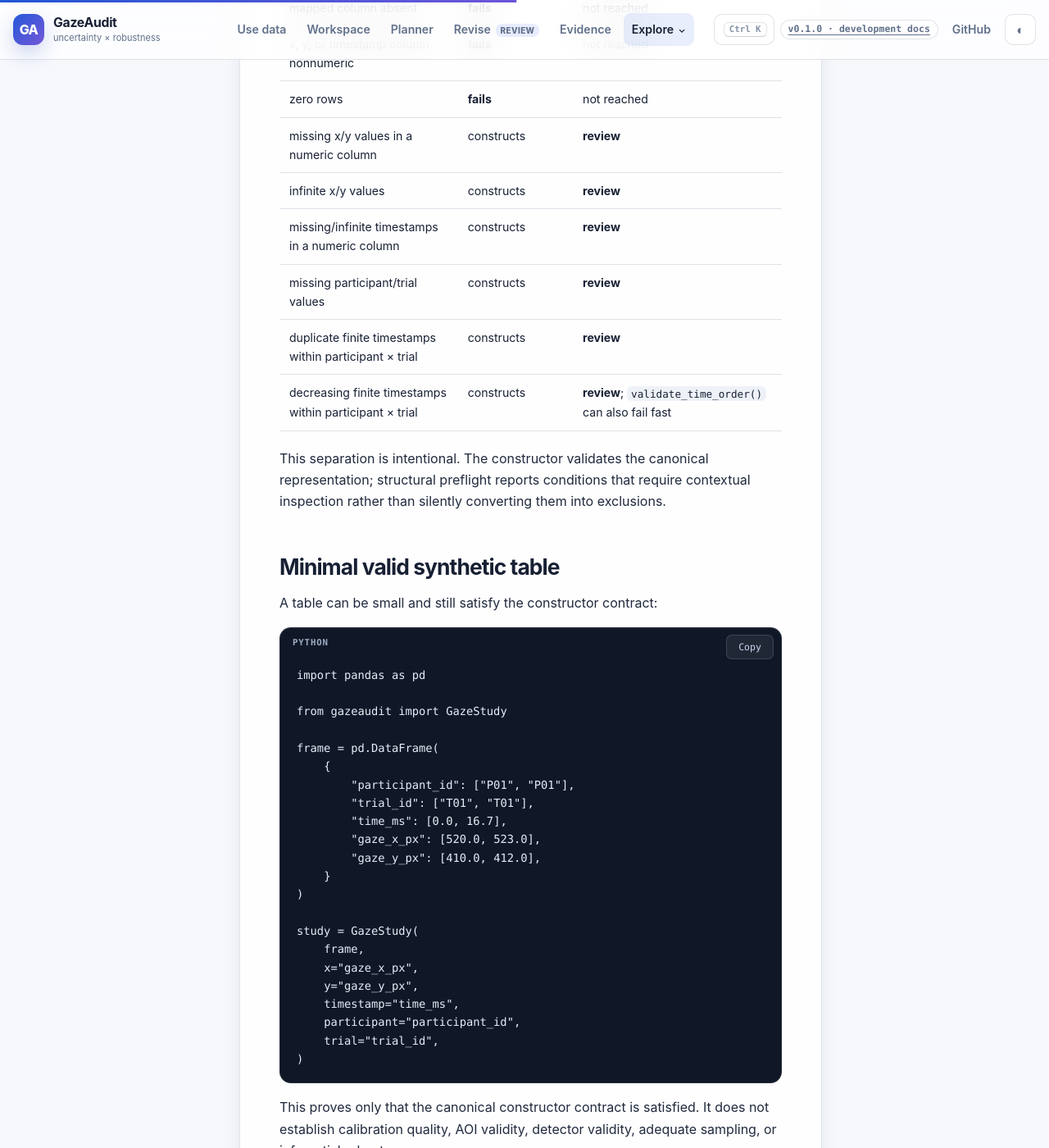
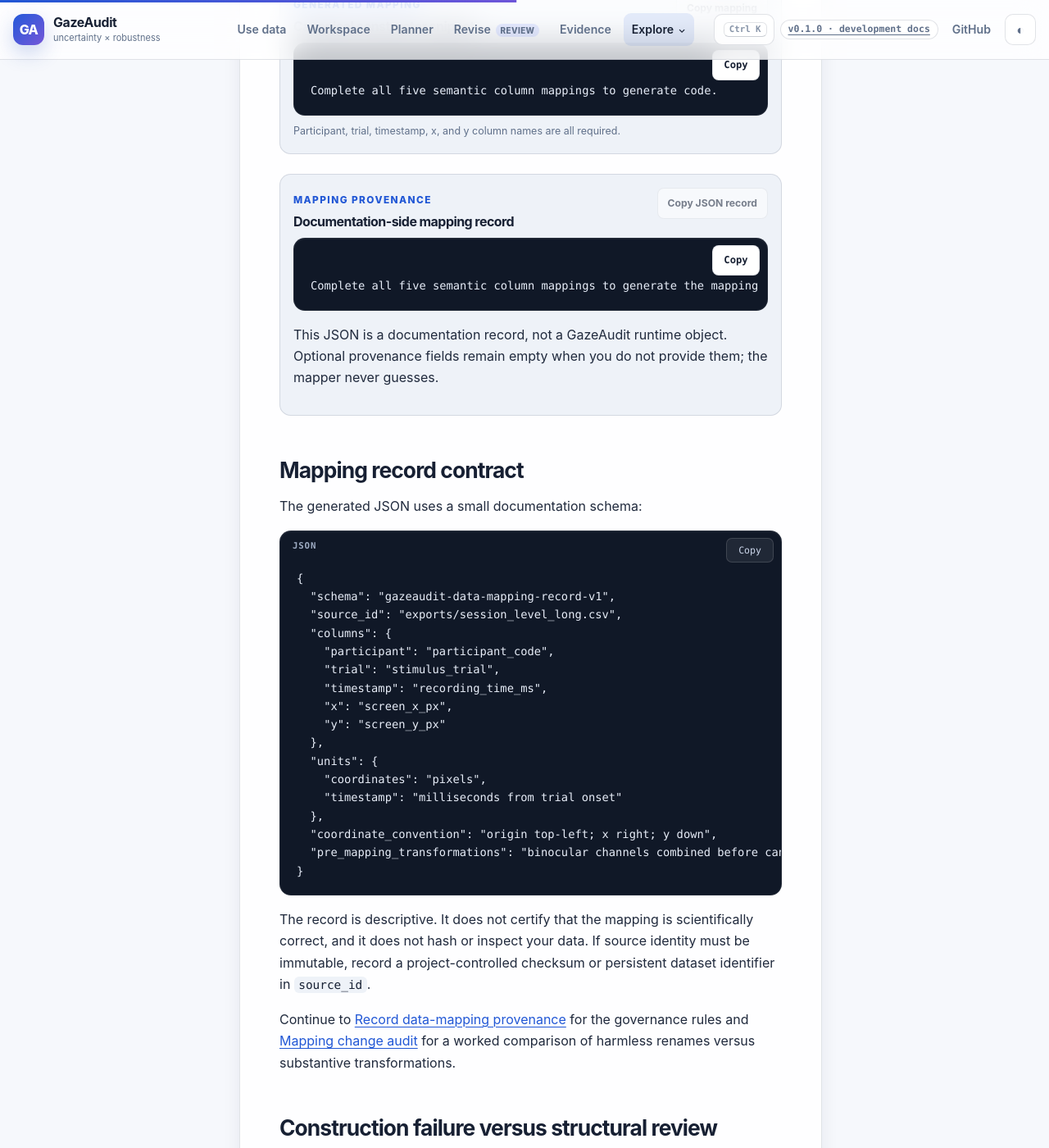
Before and after one commit to stefanosbalaskas/GazeAudit, a Jekyll site: the page built from docs/data-contract.md, in a window 1280 px wide and 1400 px high, scrolled down 3702 px. Shown: the whole window at 82% size. Built offline with Jekyll 4.4.1, drawn with Linux system fonts in a browser that asks for light colours; some of the changed text lies outside the part shown.

Commit message:
docs: extend schema mapper with provenance record

````diff
--- a/docs/data-contract.md
+++ b/docs/data-contract.md
@@ -105,6 +105,36 @@
       <input id="schema-y" type="text" autocomplete="off" placeholder="e.g. gaze_y_px" data-schema-y>
       <small>Numeric vertical coordinate in the same documented spatial convention.</small>
     </label>
+
+    <label for="schema-source-id">
+      <span>Source identifier <em>(optional)</em></span>
+      <input id="schema-source-id" type="text" autocomplete="off" placeholder="e.g. exports/session_level_long.csv" data-schema-source-id>
+      <small>Path, immutable dataset ID, checksum label, or another project-local source reference. The browser does not inspect the source.</small>
+    </label>
+
+    <label for="schema-coordinate-unit">
+      <span>Coordinate unit <em>(optional)</em></span>
+      <input id="schema-coordinate-unit" type="text" autocomplete="off" placeholder="e.g. pixels" data-schema-coordinate-unit>
+      <small>Free-text unit or spatial scale. The mapper never infers or converts it.</small>
+    </label>
+
+    <label for="schema-coordinate-convention">
+      <span>Coordinate convention <em>(optional)</em></span>
+      <input id="schema-coordinate-convention" type="text" autocomplete="off" placeholder="e.g. origin top-left; x right; y down" data-schema-coordinate-convention>
+      <small>Record origin, axis direction, normalization, or stimulus/display reference when relevant.</small>
+    </label>
+
+    <label for="schema-timestamp-unit">
+      <span>Timestamp unit / origin <em>(optional)</em></span>
+      <input id="schema-timestamp-unit" type="text" autocomplete="off" placeholder="e.g. milliseconds from trial onset" data-schema-timestamp-unit>
+      <small>Free-text unit and origin. No conversion is applied.</small>
+    </label>
+
+    <label class="schema-mapper-wide" for="schema-transformations">
+      <span>Pre-mapping transformations <em>(optional)</em></span>
+      <textarea id="schema-transformations" rows="3" placeholder="e.g. combined binocular channels; converted seconds to milliseconds; sorted only after documented export repair" data-schema-transformations></textarea>
+      <small>Describe transformations already applied before this table became the canonical source.</small>
+    </label>
   </div>
 
   <div class="schema-mapper-actions">
@@ -123,6 +153,48 @@
   <pre><code data-schema-code>Complete all five semantic column mappings to generate code.</code></pre>
   <p data-schema-status role="status" aria-live="polite" aria-atomic="true">No mapping generated yet.</p>
 </div>
+
+<div class="schema-mapper-output" aria-labelledby="schema-record-title">
+  <div class="schema-mapper-output-head">
+    <div>
+      <span class="eyebrow">Mapping provenance</span>
+      <h2 id="schema-record-title">Documentation-side mapping record</h2>
+    </div>
+    <button type="button" data-schema-record-copy disabled>Copy JSON record</button>
+  </div>
+  <pre><code data-schema-record>Complete all five semantic column mappings to generate the mapping record.</code></pre>
+  <p class="schema-mapper-record-note">
+    This JSON is a documentation record, not a GazeAudit runtime object. Optional provenance fields remain empty when you do not provide them; the mapper never guesses.
+  </p>
+</div>
+
+## Mapping record contract
+
+The generated JSON uses a small documentation schema:
+
+```json
+{
+  "schema": "gazeaudit-data-mapping-record-v1",
+  "source_id": "exports/session_level_long.csv",
+  "columns": {
+    "participant": "participant_code",
+    "trial": "stimulus_trial",
+    "timestamp": "recording_time_ms",
+    "x": "screen_x_px",
+    "y": "screen_y_px"
+  },
+  "units": {
+    "coordinates": "pixels",
+    "timestamp": "milliseconds from trial onset"
+  },
+  "coordinate_convention": "origin top-left; x right; y down",
+  "pre_mapping_transformations": "binocular channels combined before canonical table"
+}
+```
+
+The record is descriptive. It does not certify that the mapping is scientifically correct, and it does not hash or inspect your data. If source identity must be immutable, record a project-controlled checksum or persistent dataset identifier in `source_id`.
+
+Continue to [Record data-mapping provenance]({{ '/docs/guides/data-mapping-provenance/' | relative_url }}) for the governance rules and [Mapping change audit]({{ '/docs/examples/data-mapping-change-audit/' | relative_url }}) for a worked comparison of harmless renames versus substantive transformations.
 
 ## Construction failure versus structural review
 
````
